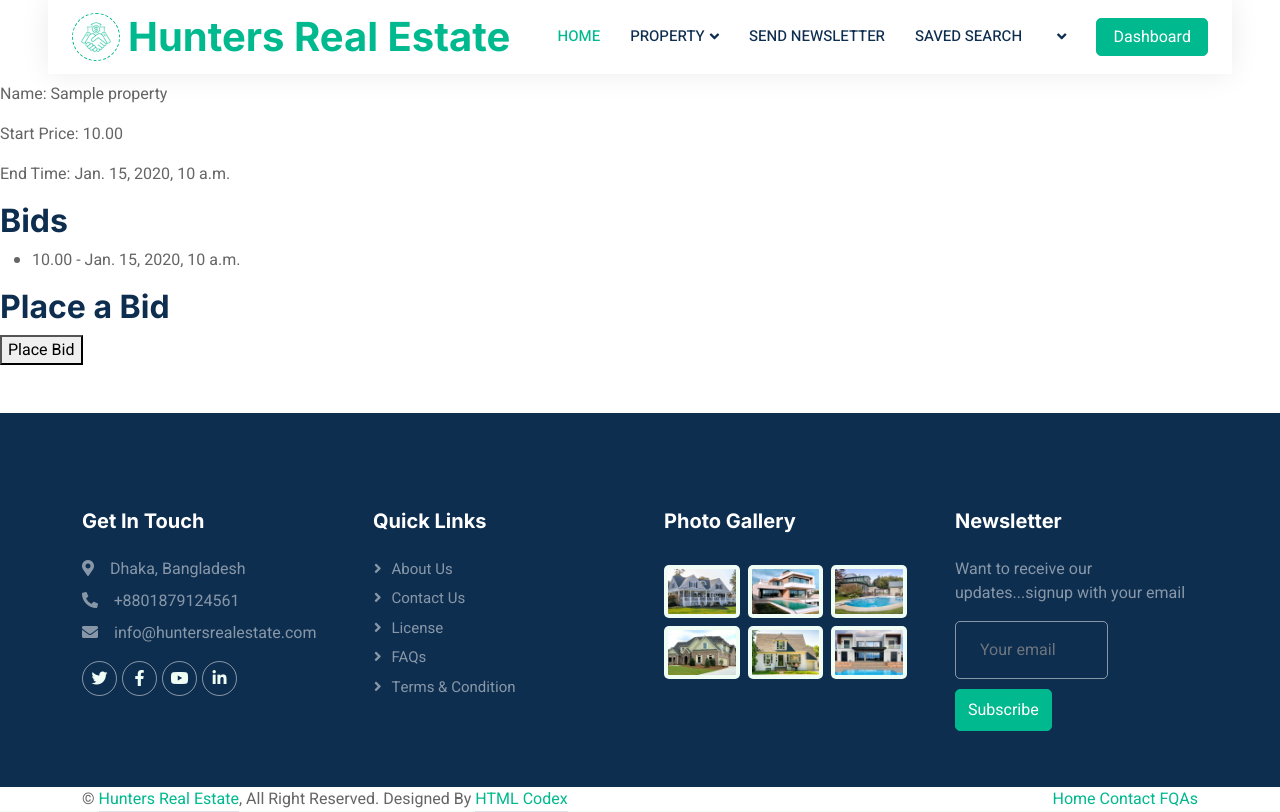
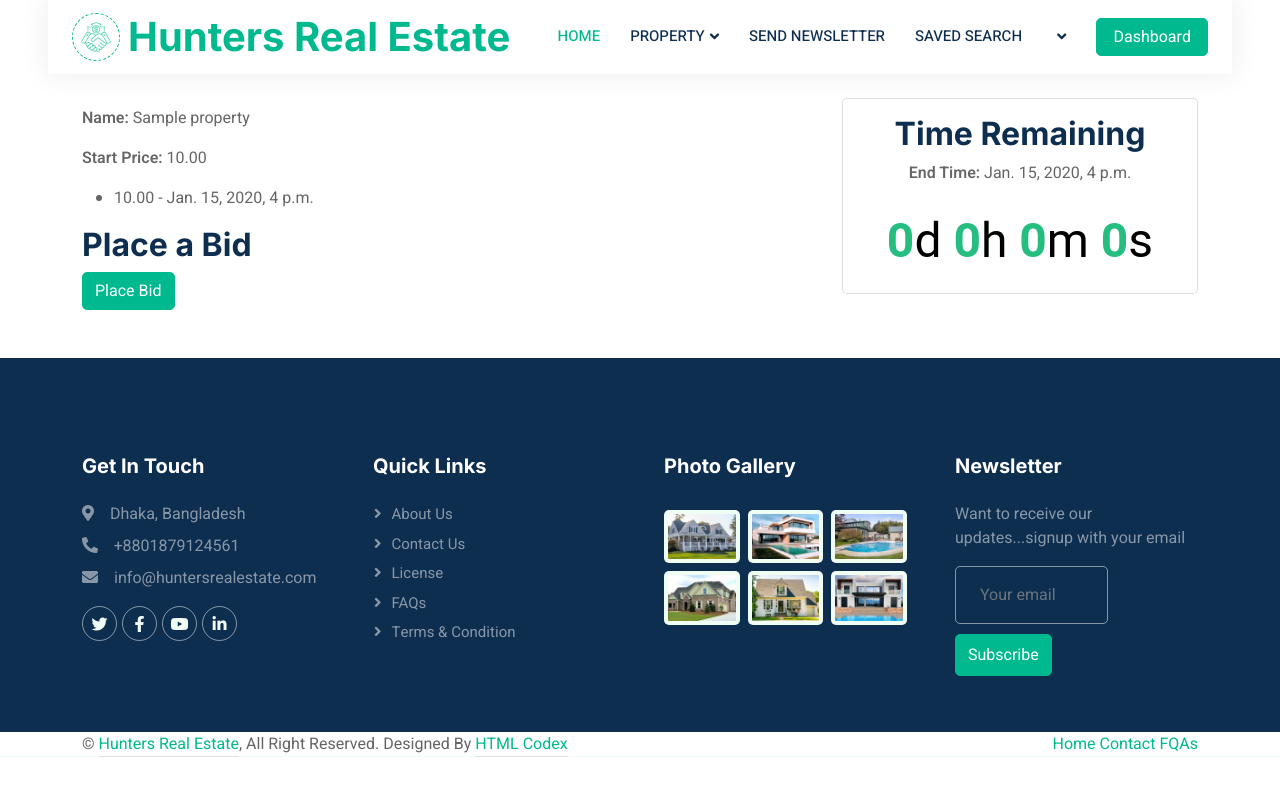
Before and after one commit to Khalidi-Siam/Real-Estate-Management-System, a Django app: page /auction/auction/1/ in a window 1280 px wide. Shown: the part 46-858 px from the top of the page. After the commit the page ends 803 px from the top, so only its background shows below. Run offline with Django 5.2, Linux system fonts and the light colour scheme; a user stored in the database is signed in; tables that the repository leaves empty hold one stand-in row (values such as "Sample post"); some libraries are stand-ins or nearby versions.

Commit message:
countdown timer added in auction,subcribe newsletter button added in signup

```diff
--- a/RealEstate/RealEstate/settings.py
+++ b/RealEstate/RealEstate/settings.py
@@ -124,7 +124,7 @@ AUTH_PASSWORD_VALIDATORS = [
 
 LANGUAGE_CODE = 'en-us'
 
-TIME_ZONE = 'UTC'
+TIME_ZONE = 'Asia/Dhaka'
 
 USE_I18N = True
 
--- a/RealEstate/auction/views.py
+++ b/RealEstate/auction/views.py
@@ -26,7 +26,7 @@ def auction_detail(request, pk):
             # Auction has ended, handle this case as needed
             pass
         bids = auction.bids.all().order_by('-amount')
-        return render(request, 'auction_detail.html', {'auction': auction, 'bids': bids})
+        return render(request, 'auction_detail.html', {'auction': auction, 'bids': bids, 'current_time':timezone.now()})
 
     else:
         return redirect(reverse('signin') + '?next=' + request.path)
--- a/RealEstate/authentication/forms.py
+++ b/RealEstate/authentication/forms.py
@@ -7,10 +7,11 @@ from django.contrib.auth.forms import AuthenticationForm
 class SignUpForm(forms.ModelForm):
     password = forms.CharField(widget=forms.PasswordInput)
     confirm_password = forms.CharField(widget=forms.PasswordInput)
+    subscribe = forms.BooleanField(label='Subscribe to our newsletter', required=False)
 
     class Meta:
         model = UserProfile
-        fields = ['name', 'email', 'password', 'confirm_password', 'nid']
+        fields = ['name', 'email', 'password', 'confirm_password', 'nid', 'subscribe']
 
     def clean_email(self):
         email = self.cleaned_data.get('email')
--- a/RealEstate/basic/views.py
+++ b/RealEstate/basic/views.py
@@ -84,7 +84,7 @@ def subscribe(request):
             # Send email
             subject = 'Thank you for subscribing!'
             message = 'We appreciate your subscription.'
-            from_email = os.environ.get('DB_MAIL')  # Replace with your email
+            from_email = os.environ.get('DB_MAIL')
             recipient_list = [email]
 
             send_mail(subject, message, from_email, recipient_list)
--- a/RealEstate/templates/auction_detail.html
+++ b/RealEstate/templates/auction_detail.html
@@ -1,23 +1,82 @@
 {% extends 'base.html' %}
 
+{% block title %}
+<title>Place a Bid</title>
+{% endblock %}
+
 {% block content %}
+<br>
+<div class="container">
+    <div class="row">
+        <div class="col-md-8">
             <h1>{{ auction.title }}</h1>
-    <p>Name: {{ auction.Property_Name }}</p>
-    <p>Start Price: {{ auction.start_price }}</p>
-    <p>End Time: {{ auction.end_time }}</p>
-
-    <h2>Bids</h2>
+            <p><strong>Name:</strong> {{ auction.Property_Name }}</p>
+            <p><strong>Start Price:</strong> {{ auction.start_price }}</p>
             <ul>
                 {% for bid in bids %}
                     <li>{{ bid.amount }} - {{ bid.timestamp }}</li>
                 {% endfor %}
             </ul>
-    {% comment %} {%if request.Auc_Property.seller != request.user.UserProfile%} {% endcomment %}
+
             <h2>Place a Bid</h2>
             <form method="post" action="{% url 'place_bid' pk=auction.pk %}">
                 {% csrf_token %}
                 {{ form.as_p }}
-        <button type="submit">Place Bid</button>
+                <button type="submit" class="btn btn-primary">Place Bid</button>
             </form>
-    {% comment %} {%endif%} {% endcomment %}
+        </div>
+        <div class="col-md-4">
+            <div class="card">
+                <div class="card-body">
+                    <h2 class="text-center">Time Remaining</h2>
+                    <p class="text-center"><strong>End Time:</strong> {{ auction.end_time }}</p>
+                    <div id="countdown" class="countdown-timer text-center"></div>
+                </div>
+            </div>
+        </div>
+    </div>
+</div>
+<style>
+    .countdown-timer {
+        font-size: 48px;
+        font-family: 'Roboto', sans-serif;
+        margin-top: 20px;
+        color: #000000; /* Deep green color for the timer */
+    }
+
+    .countdown-value {
+        font-weight: bold;
+        color: #25BE80; /* Deep green color for the countdown values */
+    }
+</style>
+
+
+
+<script>
+    // Get the current time and end time from the server
+    var currentTime = new Date("{{ current_time|date:'Y-m-d H:i:s' }}");
+    var endTime = new Date("{{ auction.end_time|date:'Y-m-d H:i:s' }}");
+
+    // Update the countdown timer every second
+    setInterval(function() {
+        // Calculate the time difference
+        var timeDiff = Math.max(endTime.getTime() - currentTime.getTime(), 0); // Ensure time difference is non-negative
+
+        // Calculate days, hours, minutes, and seconds
+        var days = Math.floor(timeDiff / (1000 * 60 * 60 * 24));
+        var hours = Math.floor((timeDiff % (1000 * 60 * 60 * 24)) / (1000 * 60 * 60));
+        var minutes = Math.floor((timeDiff % (1000 * 60 * 60)) / (1000 * 60));
+        var seconds = Math.floor((timeDiff % (1000 * 60)) / 1000);
+
+        // Display the countdown timer
+        var countdownElement = document.getElementById("countdown");
+        countdownElement.innerHTML = "<span class='countdown-value'>" + days + "</span>d "
+                                     + "<span class='countdown-value'>" + hours + "</span>h "
+                                     + "<span class='countdown-value'>" + minutes + "</span>m "
+                                     + "<span class='countdown-value'>" + seconds + "</span>s";
+
+        // Update the current time every second
+        currentTime.setTime(currentTime.getTime() + 1000);
+    }, 1000);
+</script>
 {% endblock %}
```
Also changed, not shown: RealEstate/authentication/views.py (+12 -0 lines), RealEstate/templates/index.html (+18 -1 lines). Lines whose indentation alone changed are shown as unchanged.
